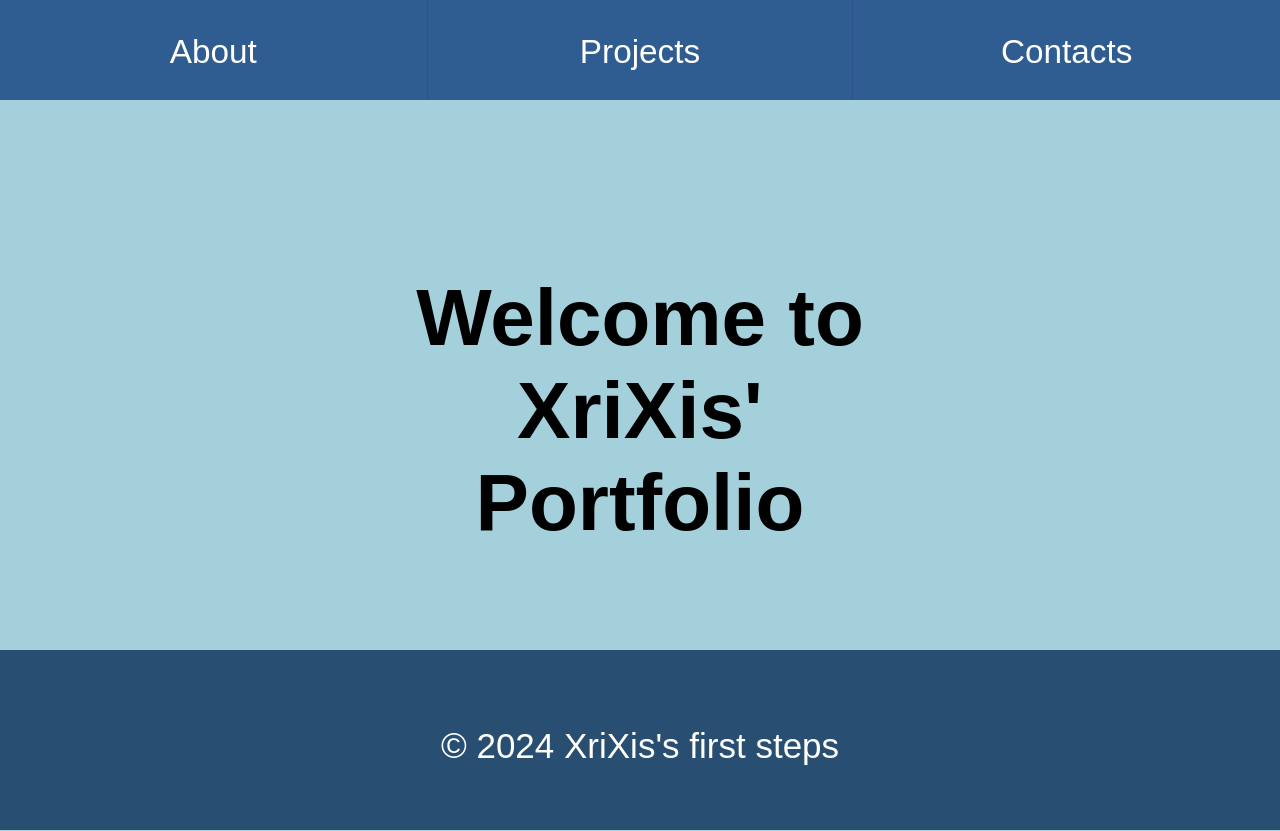
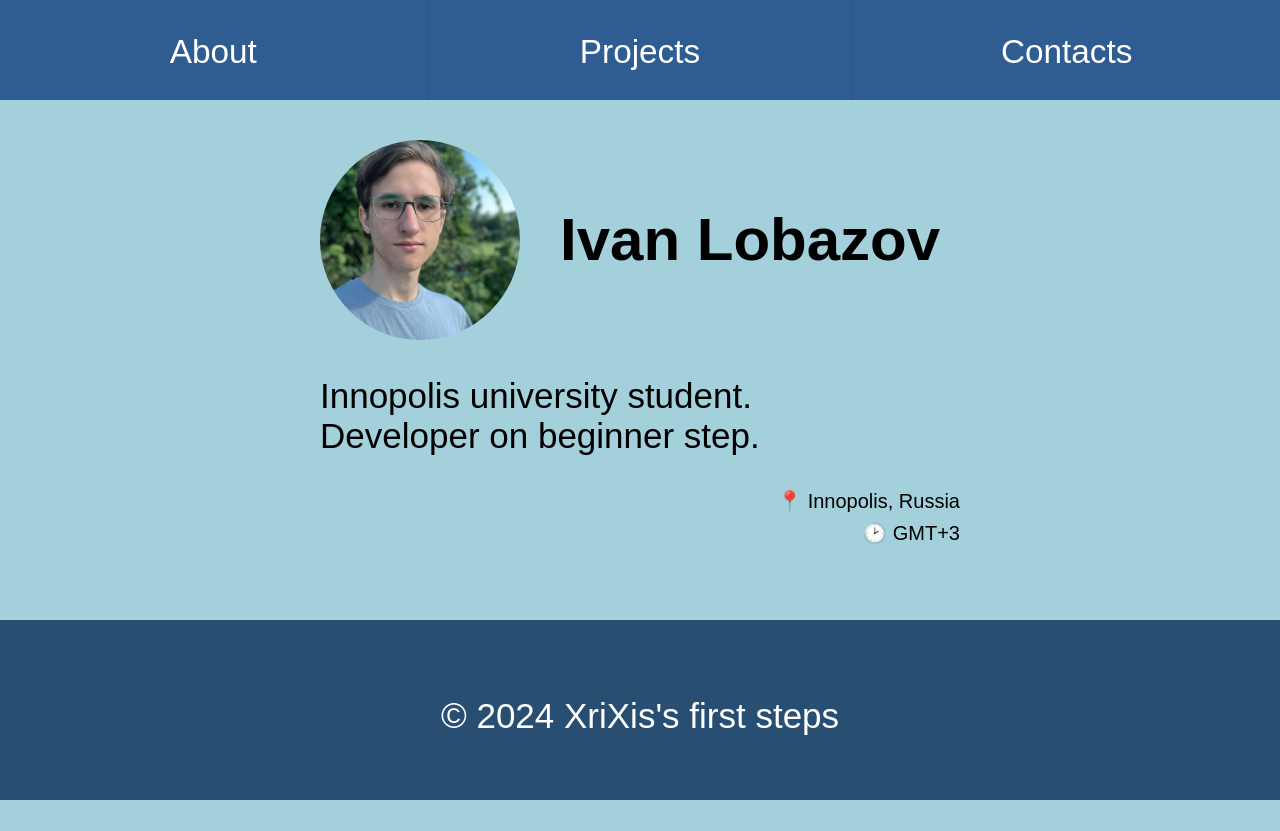
Before and after one commit to XriXis/frontend, a SvelteKit app: page / in a window 1280 px wide. After the commit the page ends 800 px from the top, so only its background shows below. Built offline with nearby package versions, Linux system fonts and the light colour scheme.

Commit message:
Resolve git issue

```diff
--- a/src/routes/+page.svelte
+++ b/src/routes/+page.svelte
@@ -1,22 +1,48 @@
 <script>
+    import MySelf from "../assets/images/myself.png";
 </script>
 <svelte:head>
-    <title>HomePage</title>
+    <title>About</title>
 </svelte:head>
-
-<div class="hero">
-    <h1>Welcome to XriXis' Portfolio</h1>
+<div id="about" class="section">
+    <div class="profile-container">
+        <img src={MySelf} alt="Me" class="myself"/>
+        <h1>Ivan Lobazov</h1>
+    </div>
+    <p>Innopolis university student.<br/>Developer on beginner step.</p>
+    <ul class="data-list">
+        <li>&#128205; Innopolis, Russia</li>
+        <li>&#128337; GMT+3</li>
+    </ul>
 </div>
 
 <style>
-    .hero {
-        text-align: center;
-        padding: 2rem;
-        margin-bottom: 2rem;
+    #about {
+        justify-content: center;
     }
 
-    .hero h1 {
-        font-size: 2rem;
-        margin-bottom: 0.5rem;
+    .profile-container {
+        display: flex;
+        align-items: center;
+        gap: 1em;
+    }
+
+    .myself {
+        width: 5em;
+        height: 5em;
+        border-radius: 50%;
+        object-fit: cover;
+        display: block;
+    }
+
+    .data-list {
+        list-style: none;
+        padding: 0;
+        text-align: right;
+        font-size: 0.5em;
+    }
+
+    .data-list li {
+        margin: 0.5em 0;
     }
 </style>
--- a/svelte.config.js
+++ b/svelte.config.js
@@ -1,5 +1,8 @@
 import {vitePreprocess} from "@sveltejs/vite-plugin-svelte";
 import adapter from '@sveltejs/adapter-static';
+
+const dev = process.env.NODE_ENV === 'development';
+const base = dev ? '' : '/frontend';
 
 /** @type {import('@sveltejs/kit').Config} */
 const config = {
@@ -10,7 +13,10 @@ const config = {
   vitePlugin: {
     // This enables compile-time warnings to be
     // visible in the learn.svelte.dev editor
-  }
+  },
+  paths: {
+    base,
+  },
 };
 
 export default config;
```
Also changed, not shown: src/routes/about/+page.svelte (deleted, +0 -48 lines).
